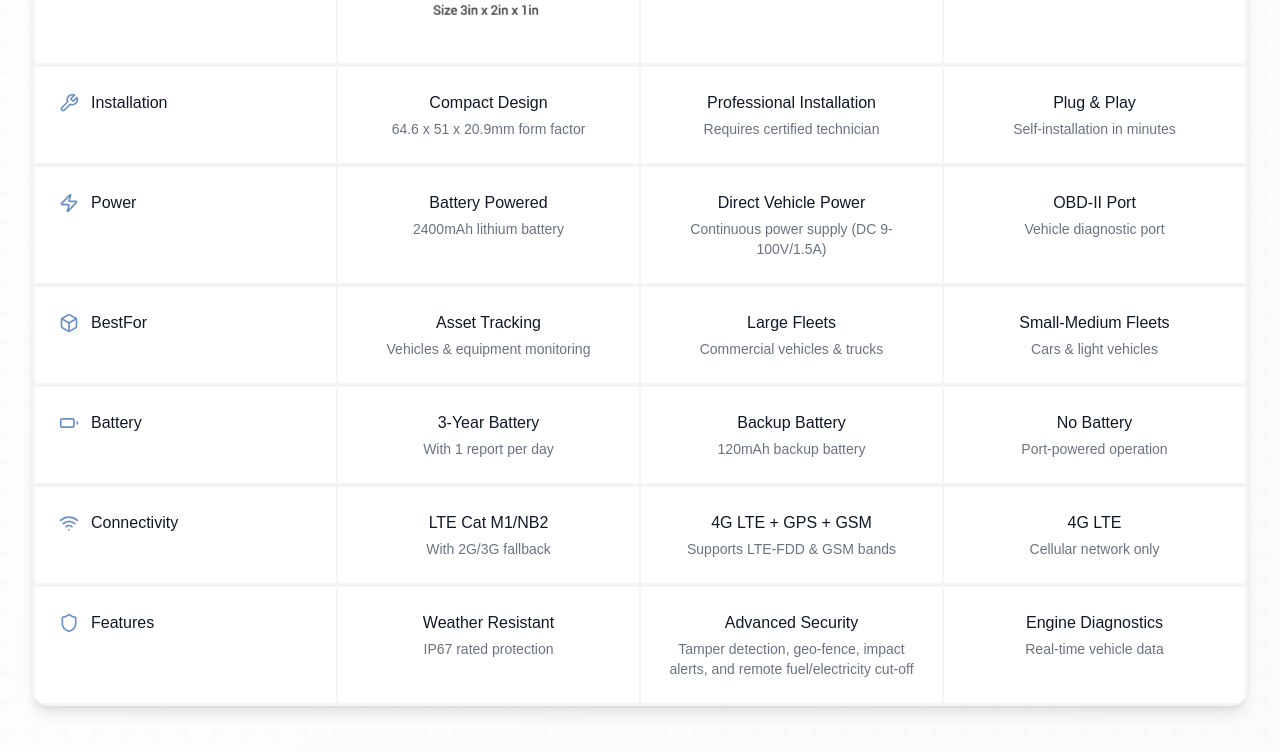
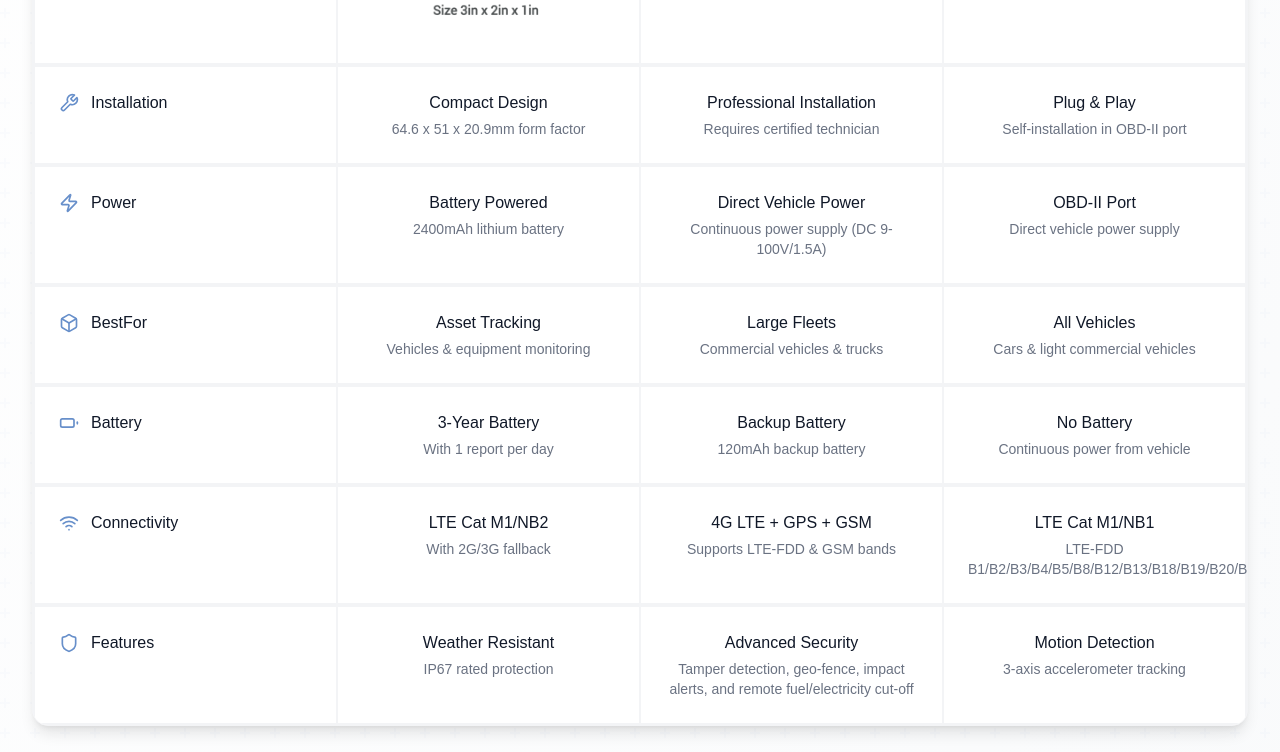
Before and after one commit to lakha-riq/ridesIQ-Landing, a Next.js app: page /solutions/asset-trackers in a window 1280 px wide. Shown: the part 1518-2270 px from the top of the page. Built offline with nearby package versions, Linux system fonts and the light colour scheme.

Commit message:
Changes for page , content change

```diff
--- a/src/app/solutions/asset-trackers/page.tsx
+++ b/src/app/solutions/asset-trackers/page.tsx
@@ -146,12 +146,12 @@ const Tracking = () => {
 				className: "object-contain p-4",
 			},
 			specs: {
-				installation: { icon: Wrench, value: "Plug & Play", description: "Self-installation in minutes" },
-				power: { icon: Zap, value: "OBD-II Port", description: "Vehicle diagnostic port" },
-				bestFor: { icon: Truck, value: "Small-Medium Fleets", description: "Cars & light vehicles" },
-				battery: { icon: Battery, value: "No Battery", description: "Port-powered operation" },
-				connectivity: { icon: Wifi, value: "4G LTE", description: "Cellular network only" },
-				features: { icon: Shield, value: "Engine Diagnostics", description: "Real-time vehicle data" },
+				installation: { icon: Wrench, value: "Plug & Play", description: "Self-installation in OBD-II port" },
+				power: { icon: Zap, value: "OBD-II Port", description: "Direct vehicle power supply" },
+				bestFor: { icon: Truck, value: "All Vehicles", description: "Cars & light commercial vehicles" },
+				battery: { icon: Battery, value: "No Battery", description: "Continuous power from vehicle" },
+				connectivity: { icon: Wifi, value: "LTE Cat M1/NB1", description: "LTE-FDD B1/B2/B3/B4/B5/B8/B12/B13/B18/B19/B20/B25/B28" },
+				features: { icon: Shield, value: "Motion Detection", description: "3-axis accelerometer tracking" },
 			},
 		},
 	];
--- a/src/app/solutions/hard-wired-trackers/page.tsx
+++ b/src/app/solutions/hard-wired-trackers/page.tsx
@@ -129,12 +129,12 @@ const Tracking = () => {
 				className: "object-contain p-4",
 			},
 			specs: {
-				installation: { icon: Wrench, value: "Plug & Play", description: "Self-installation in minutes" },
-				power: { icon: Zap, value: "OBD-II Port", description: "Vehicle diagnostic port" },
-				bestFor: { icon: Truck, value: "Small-Medium Fleets", description: "Cars & light vehicles" },
-				battery: { icon: Battery, value: "No Battery", description: "Port-powered operation" },
-				connectivity: { icon: Wifi, value: "4G LTE", description: "Cellular network only" },
-				features: { icon: Shield, value: "Engine Diagnostics", description: "Real-time vehicle data" },
+				installation: { icon: Wrench, value: "Plug & Play", description: "Self-installation in OBD-II port" },
+				power: { icon: Zap, value: "OBD-II Port", description: "Direct vehicle power supply" },
+				bestFor: { icon: Truck, value: "All Vehicles", description: "Cars & light commercial vehicles" },
+				battery: { icon: Battery, value: "No Battery", description: "Continuous power from vehicle" },
+				connectivity: { icon: Wifi, value: "LTE Cat M1/NB1", description: "LTE-FDD B1/B2/B3/B4/B5/B8/B12/B13/B18/B19/B20/B25/B28" },
+				features: { icon: Shield, value: "Motion Detection", description: "3-axis accelerometer tracking" },
 			},
 		},
 		{
--- a/src/app/solutions/obd-trackers/page.tsx
+++ b/src/app/solutions/obd-trackers/page.tsx
@@ -108,12 +108,12 @@ const Tracking = () => {
 				className: "object-contain p-4",
 			},
 			specs: {
-				installation: { icon: Wrench, value: "Plug & Play", description: "Self-installation in minutes" },
-				power: { icon: Zap, value: "OBD-II Port", description: "Vehicle diagnostic port" },
-				bestFor: { icon: Truck, value: "Small-Medium Fleets", description: "Cars & light vehicles" },
-				battery: { icon: Battery, value: "No Battery", description: "Port-powered operation" },
-				connectivity: { icon: Wifi, value: "4G LTE", description: "Cellular network only" },
-				features: { icon: Shield, value: "Engine Diagnostics", description: "Real-time vehicle data" },
+				installation: { icon: Wrench, value: "Plug & Play", description: "Self-installation in OBD-II port" },
+				power: { icon: Zap, value: "OBD-II Port", description: "Direct vehicle power supply" },
+				bestFor: { icon: Truck, value: "All Vehicles", description: "Cars & light commercial vehicles" },
+				battery: { icon: Battery, value: "No Battery", description: "Continuous power from vehicle" },
+				connectivity: { icon: Wifi, value: "LTE Cat M1/NB1", description: "LTE-FDD B1/B2/B3/B4/B5/B8/B12/B13/B18/B19/B20/B25/B28" },
+				features: { icon: Shield, value: "Motion Detection", description: "3-axis accelerometer tracking" },
 			},
 		},
 		{
@@ -156,24 +156,24 @@ const Tracking = () => {
 
 	const faqs = [
 		{
-			question: "How accurate is the GPS tracking?",
-			answer: "Our GPS tracking provides accuracy within 2 meters (CEP) in optimal conditions. The system uses the L76K GPS module with high sensitivity for precise positioning.",
+			question: "What communication protocols does the device support?",
+			answer: "The device supports TCP, UDP, and SMS protocols for data transmission, with @Track protocol command set.",
 		},
 		{
-			question: "What is the battery life of the tracking devices?",
-			answer: "The device includes a 120mAh backup battery, ensuring short-term power retention during outages.",
+			question: "What are the working modes available?",
+			answer: "The device offers two working modes: power saving mode for long standby time and continuous mode for emergency tracking.",
 		},
 		{
-			question: "Is the device weather-resistant?",
-			answer: "Yes, our tracking device is IP66 rated, offering protection against dust and high-pressure water jets.",
+			question: "What is the data transmission speed?",
+			answer: "For LTE Cat M1/NB1: eMTC (DL) 375 Kbps, eMTC (UL) 375 Kbps, NB1 (DL) 32 Kbps, NB1 (UL) 70 Kbps",
 		},
 		{
-			question: "What connectivity options does the device support?",
-			answer: "The device supports LTE-FDD and GSM connectivity across multiple frequency bands for reliable tracking and communication.",
+			question: "What is the GPS sensitivity and accuracy?",
+			answer: "The device features a u-blox All-in-One GNSS receiver with sensitivity ratings of -147 dBm for autonomous operation, -156 dBm for hot start, -160 dBm for reacquisition, and -162 dBm for tracking. Position accuracy is < 2.5m.",
 		},
 		{
-			question: "What operating conditions can the device handle?",
-			answer: "The device is designed for vehicle environments, operating efficiently with a direct vehicle power supply (DC 9-100V/1.5A).",
+			question: "What are the TTFF (Time To First Fix) specifications?",
+			answer: "Cold start: 27s average, Warm start: 27s average, Hot start: 1s average under open sky conditions.",
 		},
 	];
 
@@ -680,7 +680,7 @@ const Tracking = () => {
 									<div className="flex items-center gap-6 mb-4">
 										<div className="w-14 h-14 rounded-xl bg-gradient-to-br from-[#678FCA] to-[#99D5C9] p-0.5 flex-shrink-0">
 											<div className="w-full h-full rounded-xl bg-white flex items-center justify-center">
-												<feature.icon className="w-7 h-7 text-[#678FCA]" />
+												<feature.icon className="w-6 h-6 text-[#678FCA]" />
 											</div>
 										</div>
 
@@ -775,76 +775,75 @@ const Tracking = () => {
 										{[
 											{
 												icon: Ruler,
-												name: "Dimensions",
-												value: "110mm x 65mm x 30mm",
-												description: "Compact design for easy installation",
+												name: "GNSS Type",
+												value: "u-blox All-in-One",
+												description: "High-performance GNSS receiver",
 											},
 											{
 												icon: Wifi,
-												name: "Connectivity",
-												value: "4G LTE with fallback",
-												description: "3G/2G network support",
+												name: "Network Support",
+												value: "LTE Cat M1/NB1",
+												description: "LTE-FDD B1/B2/B3/B4/B5/B8/B12/B13/B18/B19/B20/B25/B28",
 											},
 											{
 												icon: Power,
-												name: "Power Source",
-												value: "Multiple Options",
-												description: "Hard-wired / OBD Plug / Battery",
+												name: "Data Speed",
+												value: "375 Kbps DL/UL",
+												description: "eMTC (DL/UL) 375 Kbps, NB1 32/70 Kbps",
 											},
 											{
 												icon: Award,
-												name: "Certifications",
-												value: "FCC, CE, PTCRB Certified",
-												description: "Industry standard compliance",
+												name: "Position Accuracy",
+												value: "< 2.5m CEP",
+												description: "Autonomous positioning",
 											},
 											{
 												icon: Battery,
-												name: "Battery Life",
-												value: "Up to 5 years",
-												description: "For asset tracking models",
+												name: "Sensitivity",
+												value: "-147 dBm",
+												description: "Autonomous: -147 dBm, Tracking: -162 dBm",
 											},
 											{
 												icon: Database,
-												name: "Data Storage",
-												value: "Cloud + Local Backup",
-												description: "Secure data redundancy",
+												name: "TTFF (Open Sky)",
+												value: "27s average",
+												description: "Cold start: 27s, Hot start: 1s average",
 											},
 											{
 												icon: Laptop,
-												name: "Software Compatibility",
-												value: "Universal Integration",
-												description: "Works with RidesIQ, GeoTab, and other fleet management platforms",
+												name: "Working Modes",
+												value: "Dual Mode",
+												description: "Power saving and continuous tracking modes",
 											},
 											{
 												icon: Shield,
-												name: "Security",
-												value: "Enterprise Grade",
-												description: "End-to-end encryption for data protection",
+												name: "Protocols",
+												value: "TCP/UDP/SMS",
+												description: "@Track protocol command support",
 											},
-											// Adding extra items to make the list longer
 											{
 												icon: Wifi,
-												name: "GPS Accuracy",
-												value: "±2 meters",
-												description: "Precise location tracking",
+												name: "EGPRS Support",
+												value: "Multi-band",
+												description: "850/900/1800/1900 MHz",
 											},
 											{
 												icon: Battery,
-												name: "Operating Temperature",
-												value: "-20°C to 60°C",
-												description: "Works in extreme conditions",
+												name: "Motion Detection",
+												value: "3-axis",
+												description: "Built-in accelerometer",
 											},
 											{
 												icon: Shield,
-												name: "Water Resistance",
-												value: "IP67 Rated",
-												description: "Protected against dust and water immersion",
+												name: "Reporting",
+												value: "Intelligent",
+												description: "Scheduled timing and frequency adjustment",
 											},
 											{
 												icon: Database,
-												name: "Memory",
-												value: "8GB Flash Storage",
-												description: "For offline data logging",
+												name: "Data Class",
+												value: "Class 33",
+												description: "GPRS/EDGE multi-slot class 33",
 											},
 										].map((spec, index) => (
 											<motion.div
@@ -1062,7 +1061,7 @@ const Tracking = () => {
 									{/* Tag Buttons */}
 									<div className="flex flex-wrap justify-center gap-4">
 										<div className="px-6 py-2 bg-white/10 backdrop-blur-sm rounded-full text-white text-sm font-medium">Fleet Tracking</div>
-										<div className="px-6 py-2 bg-white/10 backdrop-blur-sm rounded-full text-white text-sm font-medium">AI Insights</div>
+										<div className="px-6 py-2 bg-white/10 backdrop-blur-sm rounded-full text-white text-sm font-medium"> Insights</div>
 										<div className="px-6 py-2 bg-white/10 backdrop-blur-sm rounded-full text-white text-sm font-medium">Compliance</div>
 									</div>
 								</motion.div>
```
